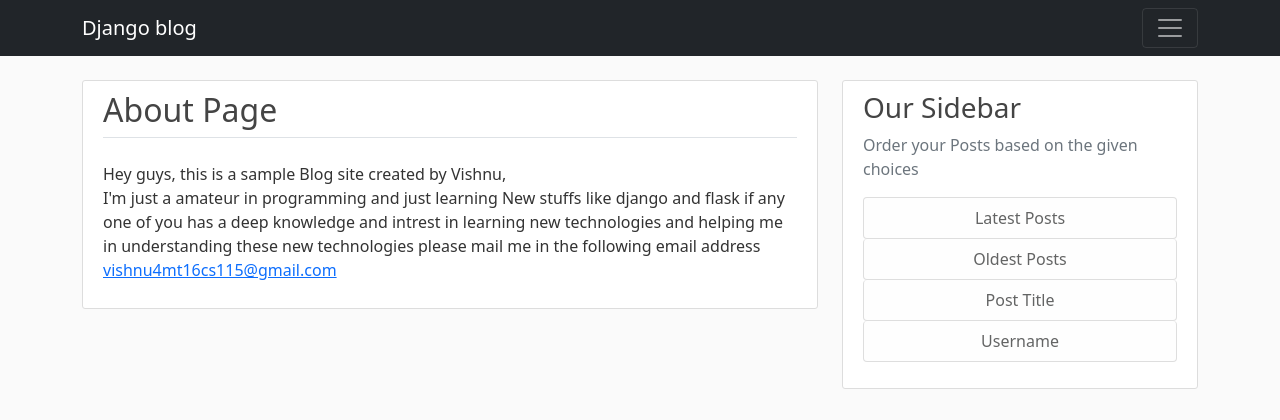
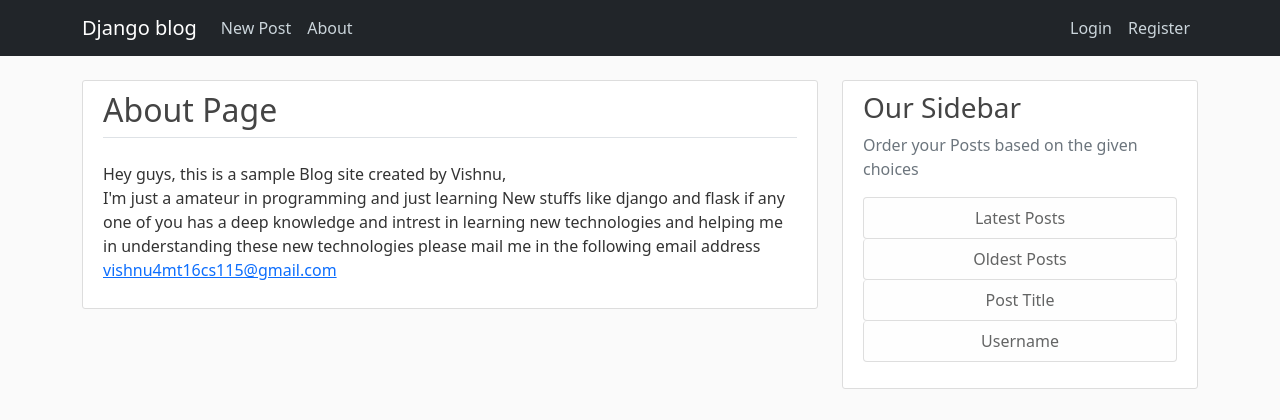
Before and after one commit to vishnuak15/blogg, a Django app: page /about/ in a window 1280 px wide. Shown: the top 420 px of the page. Run offline with Django 3.2, Linux system fonts and the light colour scheme; some libraries are stand-ins or nearby versions.

Commit message:
finallllll

```diff
--- a/blog/templates/blog/base.html
+++ b/blog/templates/blog/base.html
@@ -19,14 +19,14 @@
 
 <body>
     <header class="site-header">
-        <nav class="navbar navbar-expand-md-sm navbar-dark bg-dark fixed-top">
+        <nav class="navbar navbar-expand-md navbar-dark bg-dark fixed-top">
             <div class="container">
                 <a class="navbar-brand" href="{% url 'blog-home' %}">Django blog</a>
                 <button class="navbar-toggler" type="button" data-bs-toggle="collapse" data-bs-target="#navbarContent" aria-controls="navbarSupportedContent" aria-expanded="false" aria-label="Toggle navigation">
                     <span class="navbar-toggler-icon"></span>
                 </button>
                 <div class="collapse navbar-collapse" id="navbarContent">
-                    <ul class="nav navbar-nav">
+                    <ul class="navbar-nav me-auto mb-2 mb-lg-0">
                         <li class="nav-item">
                             <a class="nav-link" href="{% url 'post-create' %}">New Post</a>
                         </li>
@@ -35,12 +35,12 @@
                         </li>
                     </ul>
                     {% if not user.is_authenticated %}
-                    <div class="nav navbar-nav">
+                    <div class="navbar-nav">
                         <a class="nav-item nav-link" href=" {% url 'login' %} ">Login</a>
                         <a class="nav-item nav-link" href=" {% url 'register' %} ">Register</a>
                     </div>
                     {% else %}
-                    <div class="nav navbar-nav">
+                    <div class="navbar-nav">
                         <a class="nav-item nav-link" href=" {% url 'profile' %} ">Profile</a>
                         <a class="nav-item nav-link" href=" {% url 'logout' %} ">Logout</a>
                     </div>
```
